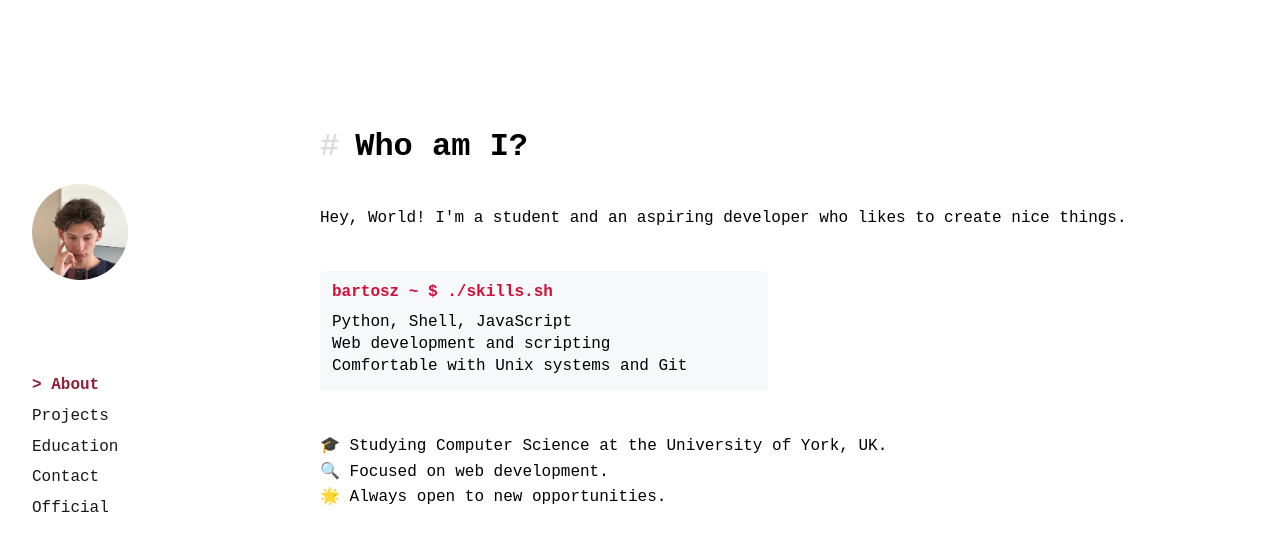
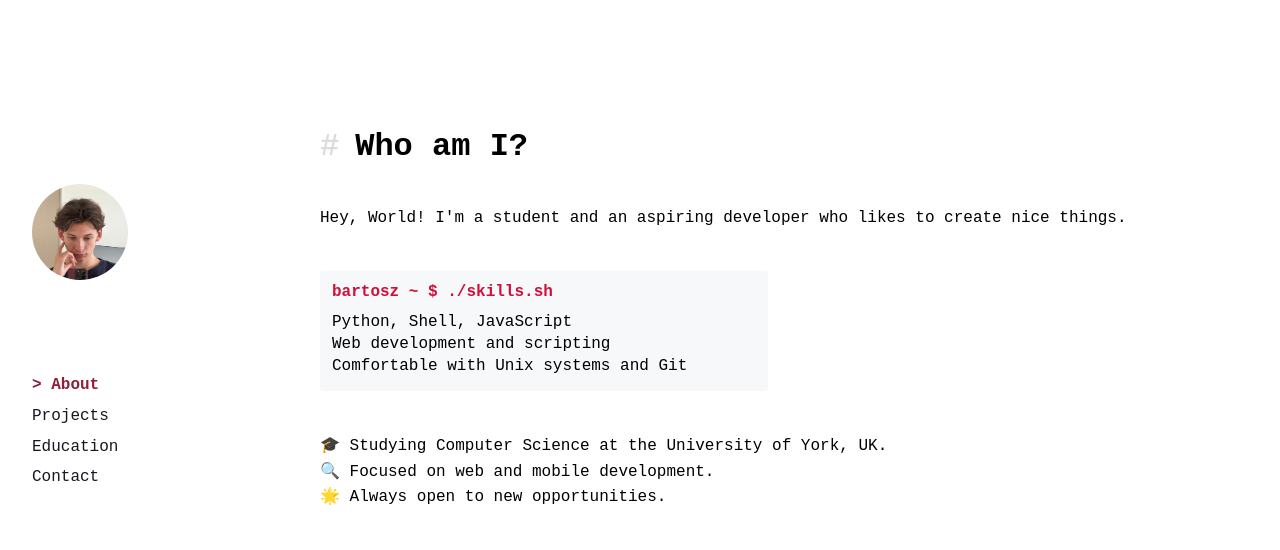
Before and after one commit to nocdn/portfolio, a Svelte app: page / in a window 1280 px wide. Shown: the top 550 px of the page. Built offline with nearby package versions, Linux system fonts and the light colour scheme.

Commit message:
Removed the official pane in the sidebar, changed the about text slightly

```diff
--- a/src/About.svelte
+++ b/src/About.svelte
@@ -54,7 +54,7 @@
         >🎓 Studying Computer Science at the
         <span class="">University of York, UK.</span></span
       >
-      <span>🔍 Focused on web development.</span>
+      <span>🔍 Focused on web and mobile development.</span>
       <span>🌟 Always open to new opportunities.</span>
     </p>
 </div>
--- a/src/Sidebar.svelte
+++ b/src/Sidebar.svelte
@@ -45,13 +45,6 @@
         href="#"
         >{selectedIndex === 3 ? "> Contact" : "Contact"}</a
       >
-      <a
-        class="sidebar-item"
-        class:sidebar-selected={selectedIndex === 4}
-        on:click={() => handleClick(4)}
-        href="#"
-        >{selectedIndex === 4 ? "> Official" : "Official"}</a
-      >
     </div>
 </div>
 
```
